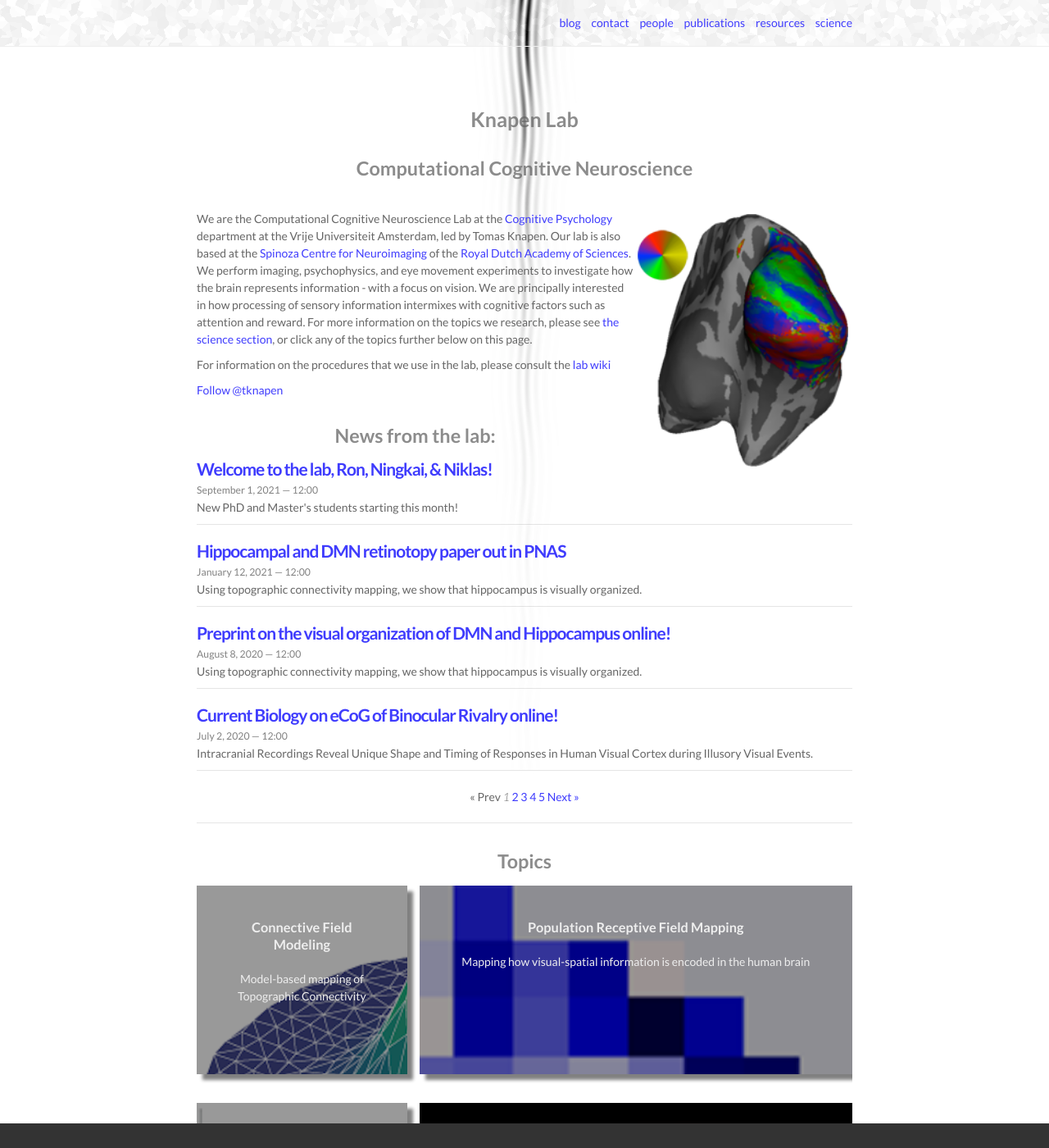
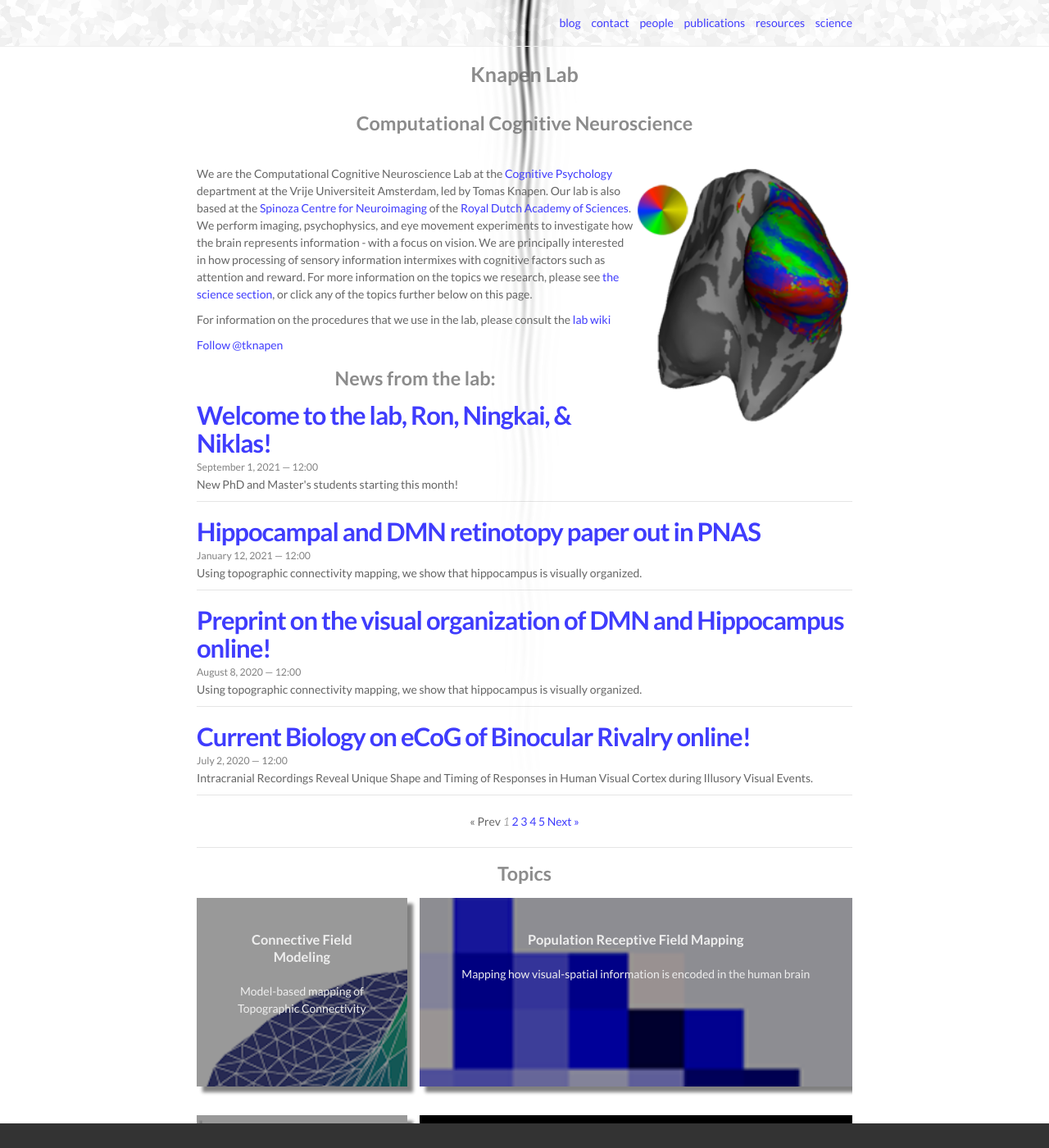
Before and after one commit to tknapen/tknapen.github.io, a Jekyll site: the page built from index.html, in a window 1280 px wide and 1400 px high. Shown: the whole window at 82% size. Built offline with Jekyll 4.4.1, drawn with Linux system fonts in a browser that asks for light colours; nearby versions of some CDN libraries; the list of posts is cut into pages by our own code; comment, search, counter and statistics services are not loaded.

Commit message:
slight changes to layout

```diff
--- a/_sass/_layout.scss
+++ b/_sass/_layout.scss
@@ -71,7 +71,7 @@
     /*    height: 100px;
 */
     text-align: center;
-    padding-top: 15px;
+    padding-top: 0px;
     line-height: 3em;
     z-index: 25;
 
@@ -124,7 +124,7 @@
  * Page content   **********************************************************
  */
 .page-content {
-    padding: 100px 0;
+    padding: 60px 0;
     /* VERTICAL PADDING FOR TITLE ON EVERY PAGE */
 }
 
@@ -159,10 +159,11 @@
 }
 
 .post-title {
-    font-size: 21px;
+    font-size: 31px;
     letter-spacing: -1px;
     line-height: 1;
     text-align: center;
+    padding: 20px 0;
 
     @include media-query($on-laptop) {
         font-size: 21px;
```
